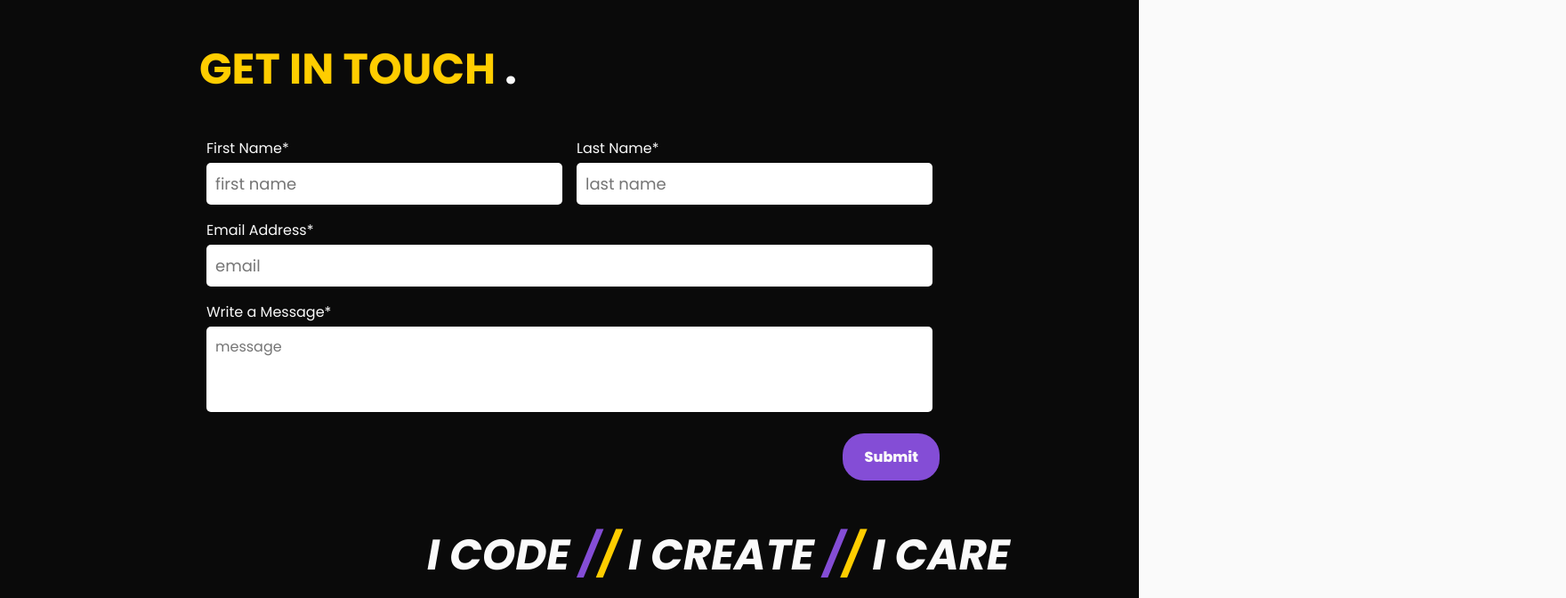
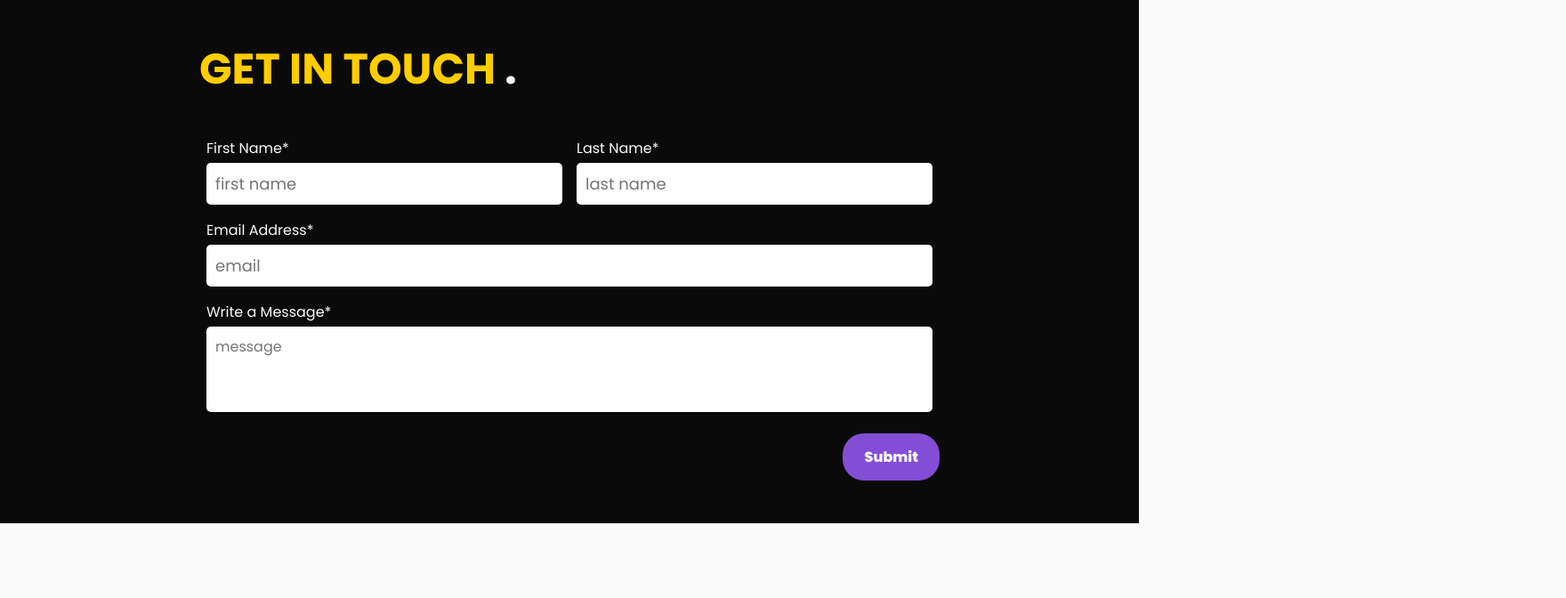
Before and after one commit to chas-academy/u02-cv-portfolio-ADchasacademy, a plain HTML site: page index.html in a window 1280 px wide. Shown: the part 3278-3950 px from the top of the page at 89% size, 1760 px wide, since content can reach past the window. After the commit the page ends 3866 px from the top, so only its background shows below. Drawn offline with Linux system fonts and the light colour scheme.

Commit message:
Need to improve overflow-x

```diff
--- a/index.html
+++ b/index.html
@@ -300,15 +300,15 @@
           </form>
         </div>
       </section>
-
-      <div id="contact-me-container">
+<!-- Need to improve this part before deploying -->
+    <!-- <div id="contact-me-container">
       <p id="horizontal-scrolling-text">
         I code <span class="primary-color">/</span
         ><span class="second-color">/</span> I create
         <span class="primary-color">/</span
         ><span class="second-color">/</span> I care
       </p>
-      </div>
+    </div> -->
     </footer>
   </body>
 </html>
```
Lines whose indentation alone changed are shown as unchanged.
